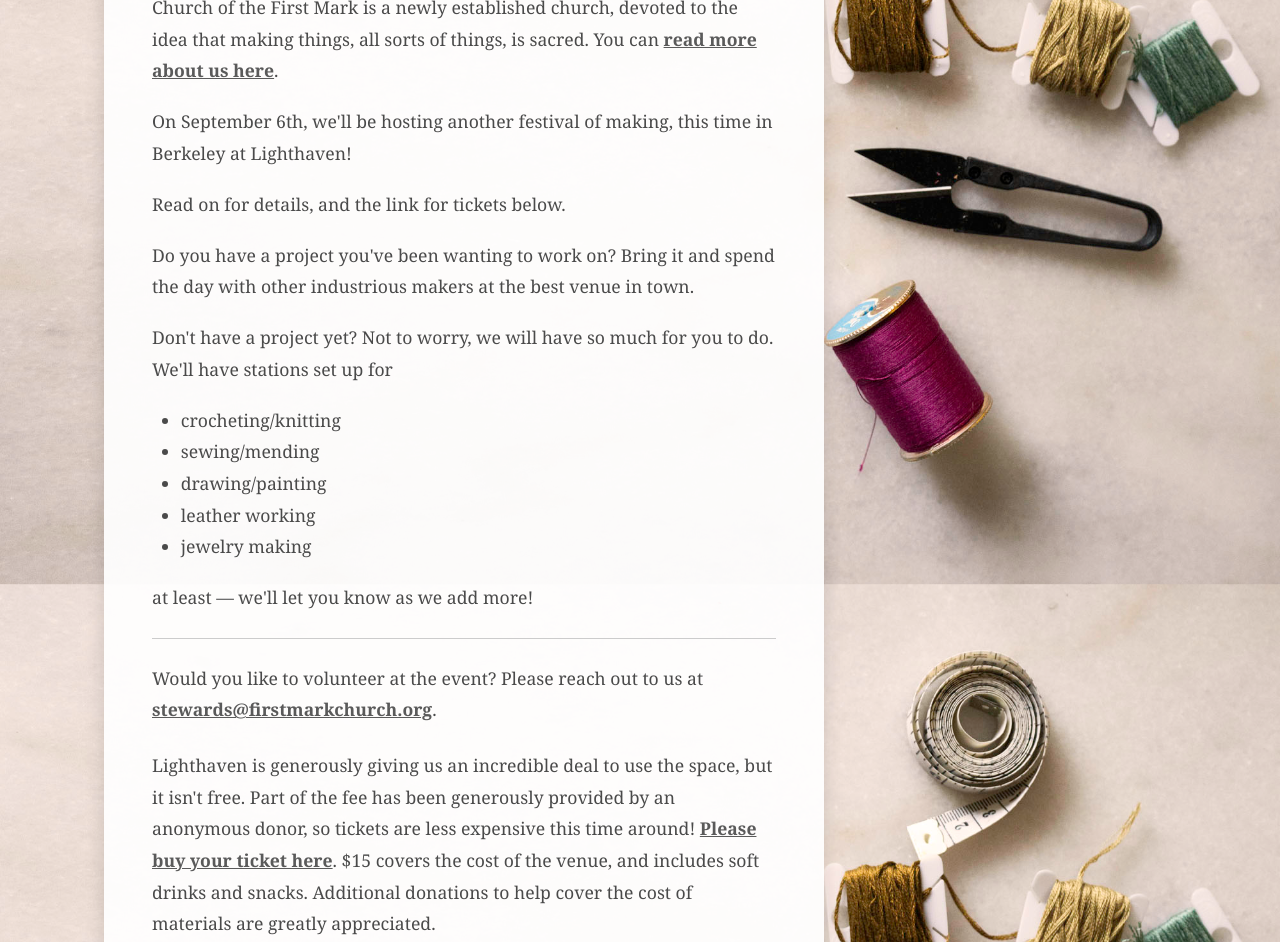
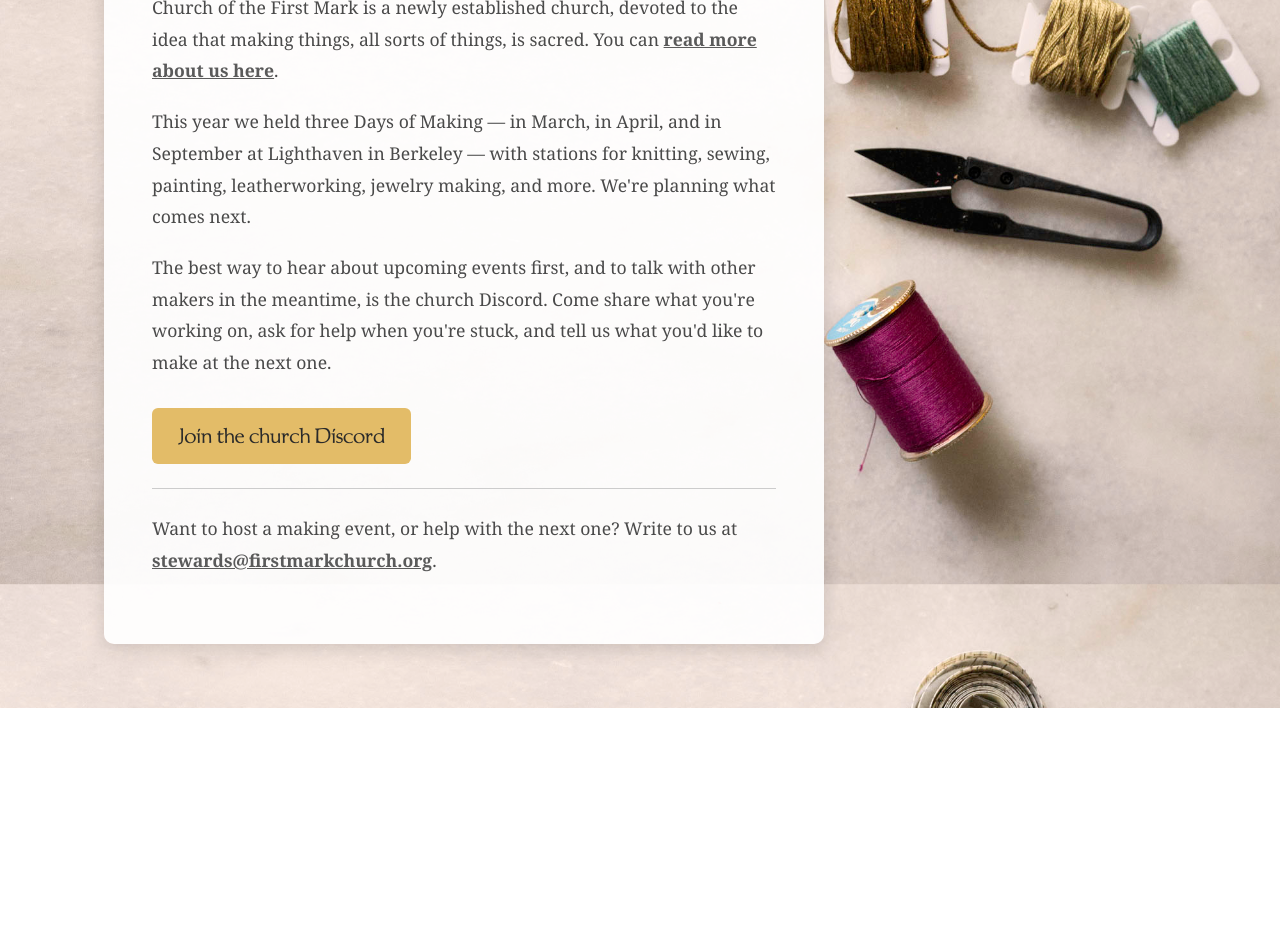
Before and after one commit to jenalden/FMCwebsite, a plain HTML site: page events.html in a window 1280 px wide. Shown: the part 304-1246 px from the top of the page. After the commit the page ends 1012 px from the top, so only its background shows below. Drawn offline with Linux system fonts and the light colour scheme; a script that the page names is missing.

Commit message:
Events page: replace past September event with Discord invitation
Co-Authored-By: Claude Opus 5.5 <noreply@anthropic.com>

```diff
--- a/events.html
+++ b/events.html
@@ -15,7 +15,6 @@
     <meta name="twitter:description" content="Calendar of Events">
     <meta name="twitter:image" content="https://www.firstmarkchurch.org/og-events.png">
     <link rel="icon" type="image/png" href="logo.png">
-    <script src="https://widgets.givebutter.com/latest.umd.cjs?acct=7VH4ao0zgm6LIz2i&p=other"></script>
     <style>
         @font-face {
             font-family: 'Lindum';
@@ -159,6 +158,27 @@
             margin: 1.5rem 0;
         }
 
+        .cta {
+            margin: 1.8rem 0;
+        }
+
+        .content-box a.button {
+            display: inline-block;
+            background: #E3BC68;
+            color: #2a2a2a;
+            text-decoration: none;
+            padding: 0.7rem 1.6rem;
+            border-radius: 6px;
+            font-family: 'Lindum', serif;
+            font-weight: normal;
+            font-size: 1.2rem;
+        }
+
+        .content-box a.button:hover {
+            background: #d4a94f;
+            color: #2a2a2a;
+        }
+
         hr {
             margin: 1.5rem 0;
             border: none;
@@ -216,40 +236,20 @@
 
     <div class="container">
         <div class="content-box">
-            <h3>Join us for our next event:</h3>
-            <h2>A Day of Making at Lighthaven!</h2>
+            <h3>What's next</h3>
+            <h2>Join the conversation</h2>
 
             <p>Church of the First Mark is a newly established church, devoted to the idea that making things, all sorts of things, is sacred. You can <a href="about.html">read more about us here</a>.</p>
 
-            <p>On September 6th, we'll be hosting another festival of making, this time in Berkeley at Lighthaven!</p>
+            <p>This year we held three Days of Making &mdash; in March, in April, and in September at Lighthaven in Berkeley &mdash; with stations for knitting, sewing, painting, leatherworking, jewelry making, and more. We're planning what comes next.</p>
 
-            <p>Read on for details, and the link for tickets below.</p>
+            <p>The best way to hear about upcoming events first, and to talk with other makers in the meantime, is the church Discord. Come share what you're working on, ask for help when you're stuck, and tell us what you'd like to make at the next one.</p>
 
-            <p>Do you have a project you've been wanting to work on? Bring it and spend the day with other industrious makers at the best venue in town.</p>
-
-            <p>Don't have a project yet? Not to worry, we will have so much for you to do.<br>
-
-            We'll have stations set up for</p>
-            <ul>
-                <li>crocheting/knitting</li>
-                <li>sewing/mending</li>
-                <li>drawing/painting</li>
-                <li>leather working</li>
-                <li>jewelry making</li>
-            </ul>
-            <p>at least &mdash; we'll let you know as we add more!</p>
+            <p class="cta"><a class="button" href="https://discord.gg/Ne7vUj45a7" target="_blank" rel="noopener noreferrer">Join the church Discord</a></p>
 
             <hr>
 
-            <p>Would you like to volunteer at the event? Please reach out to us at <a href="mailto:stewards@firstmarkchurch.org">stewards@firstmarkchurch.org</a>.</p>
-
-            <div class="widget-wrapper">
-                <givebutter-widget id="LqbDKy"></givebutter-widget>
-            </div>
-
-            <p>Lighthaven is generously giving us an incredible deal to use the space, but it isn't free. Part of the fee has been generously provided by an anonymous donor, so tickets are less expensive this time around! <a href="https://givebutter.com/maker-day-at-lighthaven-9-6-2026" target="_blank">Please buy your ticket here</a>. $15 covers the cost of the venue, and includes soft drinks and snacks. Additional donations to help cover the cost of materials are greatly appreciated.</p>
-
-            <p>Already have your ticket? <a href="https://partiful.com/e/JVL6PgRYi8lGA2difd1r" target="_blank">RSVP to the partiful invitation</a>, and join the <a href="https://discord.gg/7V2ssnrvkc" target="_blank">discord server</a> to tell us what you'd like to make!</p>
+            <p>Want to host a making event, or help with the next one? Write to us at <a href="mailto:stewards@firstmarkchurch.org">stewards@firstmarkchurch.org</a>.</p>
         </div>
     </div>
 </body>
```
